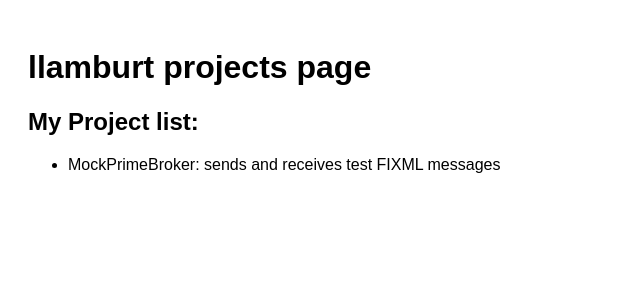
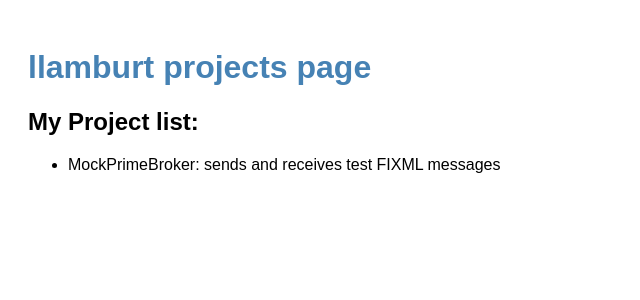
Before and after one commit to llamburt/llamburt.github.io, a Jekyll site: the page built from index.md, in a window 1280 px wide. Shown: the top 300 px of the page, without its empty margins (0-640 px from the left). Built offline with Jekyll 4.4.1, drawn with Linux system fonts in a browser that asks for light colours; our own code applies the rules of GitHub Pages for plain Markdown files.

Commit message:
Update default.html

```diff
--- a/_layouts/default.html
+++ b/_layouts/default.html
@@ -6,6 +6,7 @@
     <title>{{ page.title }}</title>
     <style>
         body { font-family: Arial, sans-serif; padding: 20px; }
+        h1 { color: steelblue; }
     </style>
 </head>
 <body>
```
